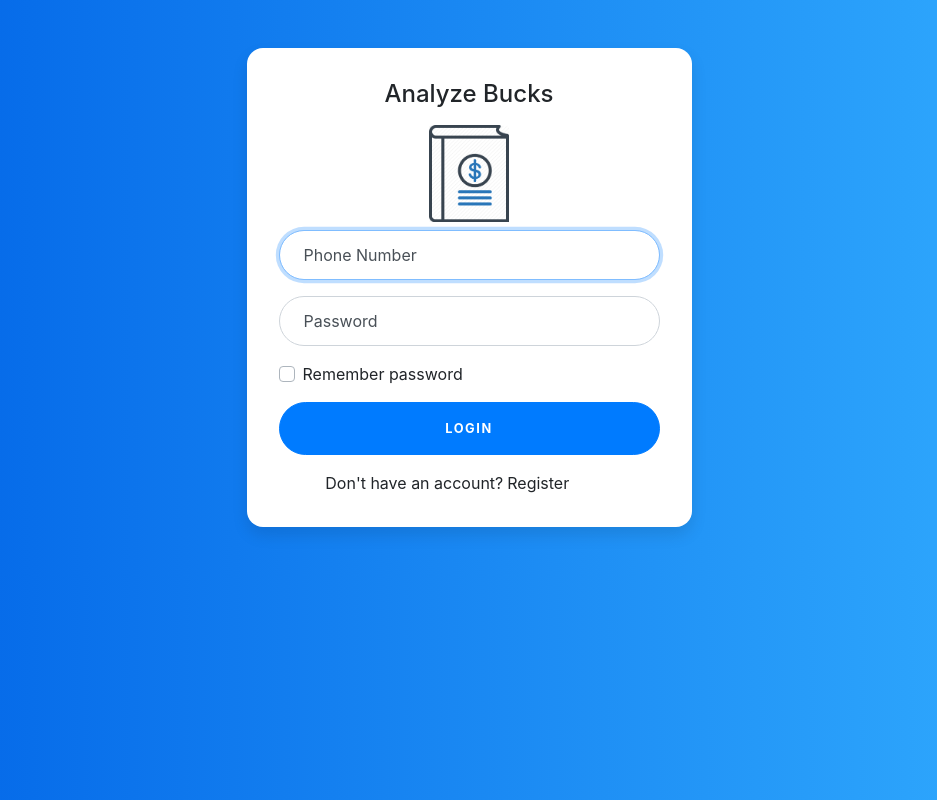
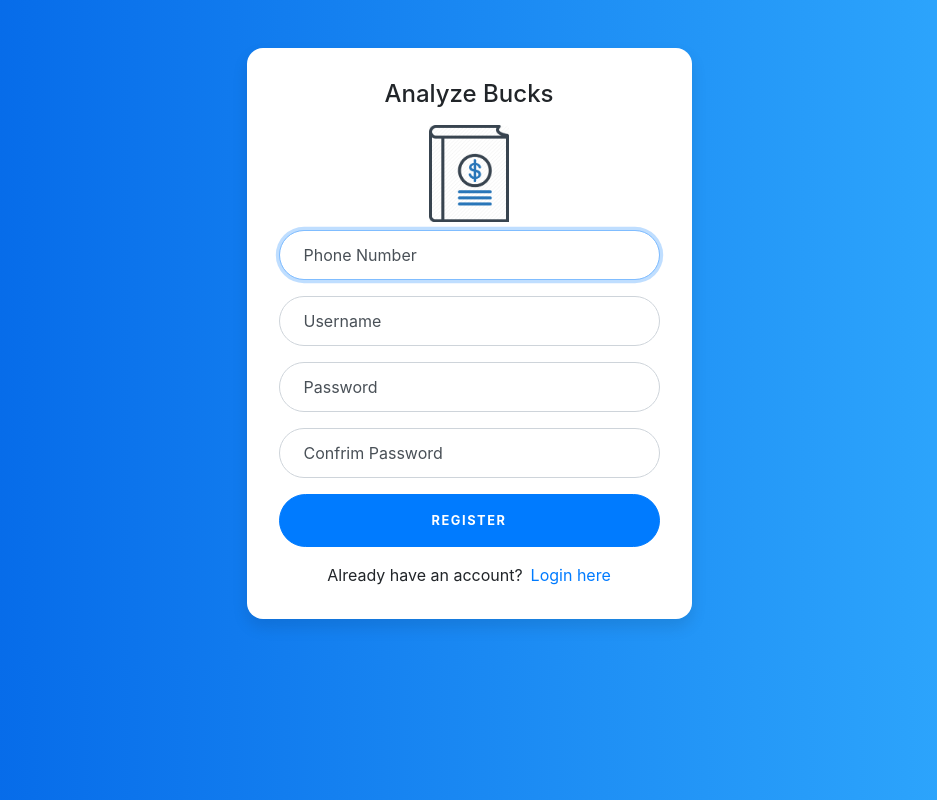
Before and after one commit to lakshmanmallidi/analyze_bucks_ui, a React (Create React App) app: page /Register in a window 1280 px wide. Shown: the whole page, without its empty margins (171-1108 px from the left). Built offline with nearby package versions, Linux system fonts and the light colour scheme.

Commit message:
added login backend auth

```diff
--- a/src/components/LandingPage/LandingPage.js
+++ b/src/components/LandingPage/LandingPage.js
@@ -1,8 +1,9 @@
-import React from 'react';
-import logo from './logo.png';
-import './card.css';
-import Login from './Login/Login';
-import Register from './Register/Register';
+import React from "react";
+import logo from "./logo.png";
+import "./card.css";
+import Login from "./Login/Login";
+import Register from "./Register/Register";
+import { BrowserRouter, Route, Switch, Link } from "react-router-dom";
 
 function LandingPage() {
   return (
@@ -12,14 +13,32 @@ function LandingPage() {
           <div className="card card-signin my-5">
             <div className="card-body">
               <h4 className="text-center">Analyze Bucks</h4>
-              <img src={logo} alt="Logo" className="w-25 h-25 img-rounded mx-auto d-block p-2" />
-              <Login />
+              <img
+                src={logo}
+                alt="Logo"
+                className="w-25 h-25 img-rounded mx-auto d-block p-2"
+              />
+              <BrowserRouter>
+                <Switch>
+                  <Route path="/" exact component={Login} />
+                  <Route path="/Register" exact component={Register} />
+                  <Route
+                    path="/"
+                    render={() => (
+                      <div className="text-center">
+                        <h4>404</h4>
+                        <h4>Page Not Found</h4>
+                        <Link to="/">Go to Home Page</Link>
+                      </div>
+                    )}
+                  />
+                </Switch>
+              </BrowserRouter>
             </div>
           </div>
         </div>
       </div>
     </div>
-
   );
 }
 
--- a/src/components/LandingPage/Login/Login.js
+++ b/src/components/LandingPage/Login/Login.js
@@ -1,14 +1,42 @@
-import React from "react";
+import React, { useState } from "react";
+import { Link } from "react-router-dom";
 import "../card.css";
 function Login() {
+  const [phoneNumber, setPhoneNumber] = useState("");
+  const [password, setPassword] = useState("");
+
+  function validateForm() {
+    return phoneNumber.length === 10 && password.length > 0 && phoneNumber.match(/^[0-9]+$/);
+  }
+
+  async function handleSubmit(event) {
+    event.preventDefault();
+    const requestOptions = {
+      method: 'POST',
+      headers: {'Content-Type': 'application/json' },
+      body: JSON.stringify({ username: phoneNumber, password: password})
+    };
+    const response = await fetch('http://localhost:8000/api-token-auth/', requestOptions);
+    if(response.ok) {
+      const data = await response.json();
+      console.log(data)
+    }
+    else{
+      alert("invalid login")
+    }
+
+  }
+
   return (
-    <form className="form-signin">
+    <form className="form-signin" onSubmit={handleSubmit}>
       <div className="form-label-group">
         <input
           type="text"
           id="inputNumber"
           className="form-control"
           placeholder="Number"
+          value={phoneNumber}
+          onChange={(e) => setPhoneNumber(e.target.value)}
           required
           autoFocus
         />
@@ -20,11 +48,13 @@ function Login() {
           id="inputPassword"
           className="form-control"
           placeholder="Password"
+          value={password}
+          onChange={(e) => setPassword(e.target.value)}
           required
         />
         <label htmlFor="inputPassword">Password</label>
       </div>
-      <div className="custom-control custom-checkbox mb-3">
+      {/*<div className="custom-control custom-checkbox mb-3">
         <input
           type="checkbox"
           className="custom-control-input"
@@ -33,16 +63,21 @@ function Login() {
         <label className="custom-control-label" htmlFor="customCheck1">
           Remember password
         </label>
-      </div>
+        </div>*/}
       <button
         className="btn btn-lg btn-primary btn-block text-uppercase"
         type="submit"
+        disabled={!validateForm()}
       >
         Login
       </button>
-      <div className="pt-3 row">
-        <div className="col-sm-7 text-right p-0">Don't have an account?</div>
-        <div className="col-sm-5 pl-1">Register</div>
+      <div className="pt-3">
+        <div className="text-center">
+          Don't have an account?
+          <Link className="pl-2" to="/Register">
+            Register
+          </Link>
+        </div>
       </div>
     </form>
   );
--- a/src/components/LandingPage/Register/Register.js
+++ b/src/components/LandingPage/Register/Register.js
@@ -1,4 +1,5 @@
 import React from "react";
+import {Link} from 'react-router-dom';
 import "../card.css";
 function Register() {
   return (
@@ -50,9 +51,11 @@ function Register() {
       >
         Register
       </button>
-      <div className="pt-3 row">
-        <div className="col-sm-7 text-right p-0">Already have an account?</div>
-        <div className="col-sm-5 pl-1">Login here</div>
+      <div className="pt-3">
+        <div className="text-center">
+          Already have an account?
+          <Link className="pl-2" to="/">Login here</Link>
+        </div>
       </div>
     </form>
   );
```
